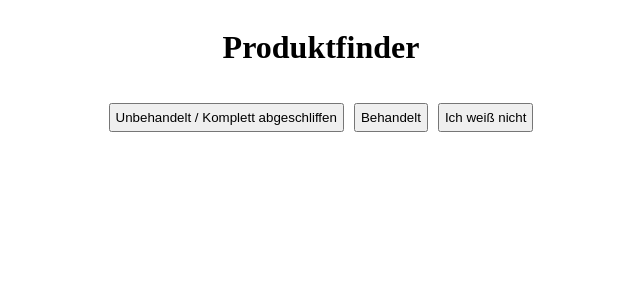
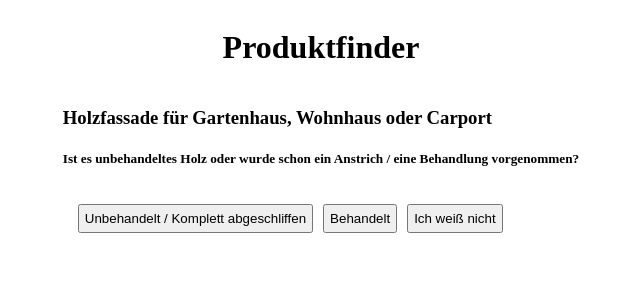
Before and after one commit to Mr-Jen/Productfinder, a React (Create React App) app: page / in a window 1280 px wide. Both pictures are taken after a click on the button "Start". Shown: the top 300 px of the page, without its empty margins (319-959 px from the left). Built offline with nearby package versions, Linux system fonts and the light colour scheme.

Commit message:
Infos component now working with the redux state showing the subtitle and the question

```diff
--- a/src/components/App.js
+++ b/src/components/App.js
@@ -6,6 +6,8 @@ import { handleLoadConfig } from '../actions/shared'
 
 import Home from '../components/Home'
 import Items from './Items'
+import Infos from './Infos'
+
 const Wrapper = styled.div`
   display: flex;
   flex: 1;
@@ -108,7 +110,11 @@ const App = ({loadConfig, isHome}) => {
     <Wrapper>
       <h1>Produktfinder</h1>
       { isHome ? <Home/>
-        : <Items/>
+        :
+        <div>
+          <Infos/>
+          <Items/>
+        </div>
       }
       <BreadCrumbWrapper>
         {
--- /dev/null
+++ b/src/components/Infos.js
@@ -0,0 +1,33 @@
+import React from 'react'
+import { connect } from 'react-redux'
+
+const Infos = ({latestItem}) => {
+    return (
+        <div>
+            <h3>{latestItem.label}</h3>
+            <h5>{latestItem.question}</h5>
+        </div>
+    )
+}
+
+const mapStateToProps = ({decisions, history}) => {
+    let latestItem = decisions
+    let childrenItems = null
+    history.map (itemId => {
+        latestItem = childrenItems ? childrenItems[itemId] : latestItem[itemId]
+        childrenItems = latestItem.children
+    })
+
+    console.log("LATEST ITEM: ", latestItem)
+    console.log("CHILDREN: ", childrenItems)
+
+    return {
+      latestItem
+    }
+  }
+
+const mapDispatchToProps = {
+
+}
+
+export default connect(mapStateToProps, mapDispatchToProps)(Infos)
--- a/src/components/Items.js
+++ b/src/components/Items.js
@@ -18,11 +18,11 @@ const Items = ({childrenItems, ButtonAddToHistory}) => {
     return (
         <ChoiceWrapper>
           { childrenItems ?
-            Object.keys(childrenItems).map((key) => {
-              return <div key={key}>
+            Object.keys(childrenItems).map(key => (
+              <div key={key}>
                 <ChoiceButton onClick={() => ButtonAddToHistory(key)}>{childrenItems[key].label}</ChoiceButton>
               </div>
-            })
+            ))
             : <p>Wir empfehlen Ihnen folgende Produkte:</p>
           }
       </ChoiceWrapper>
```
